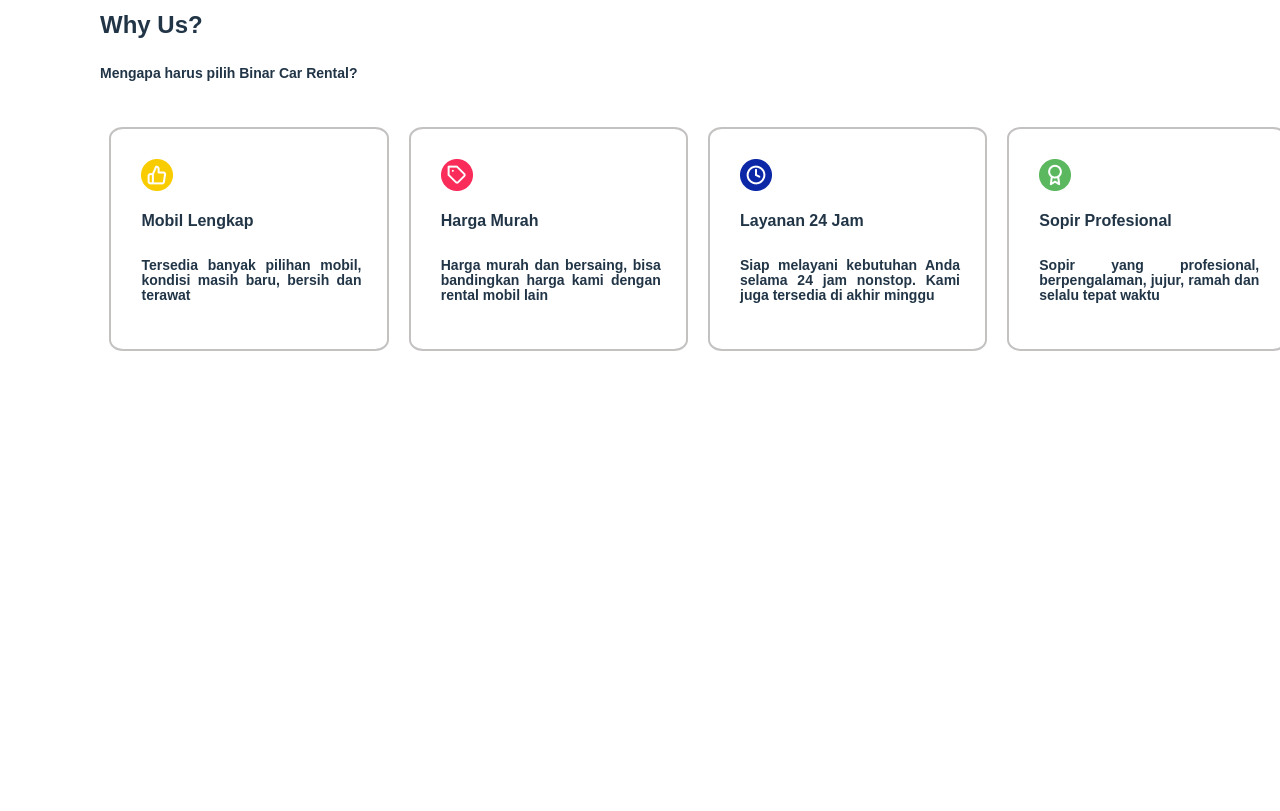
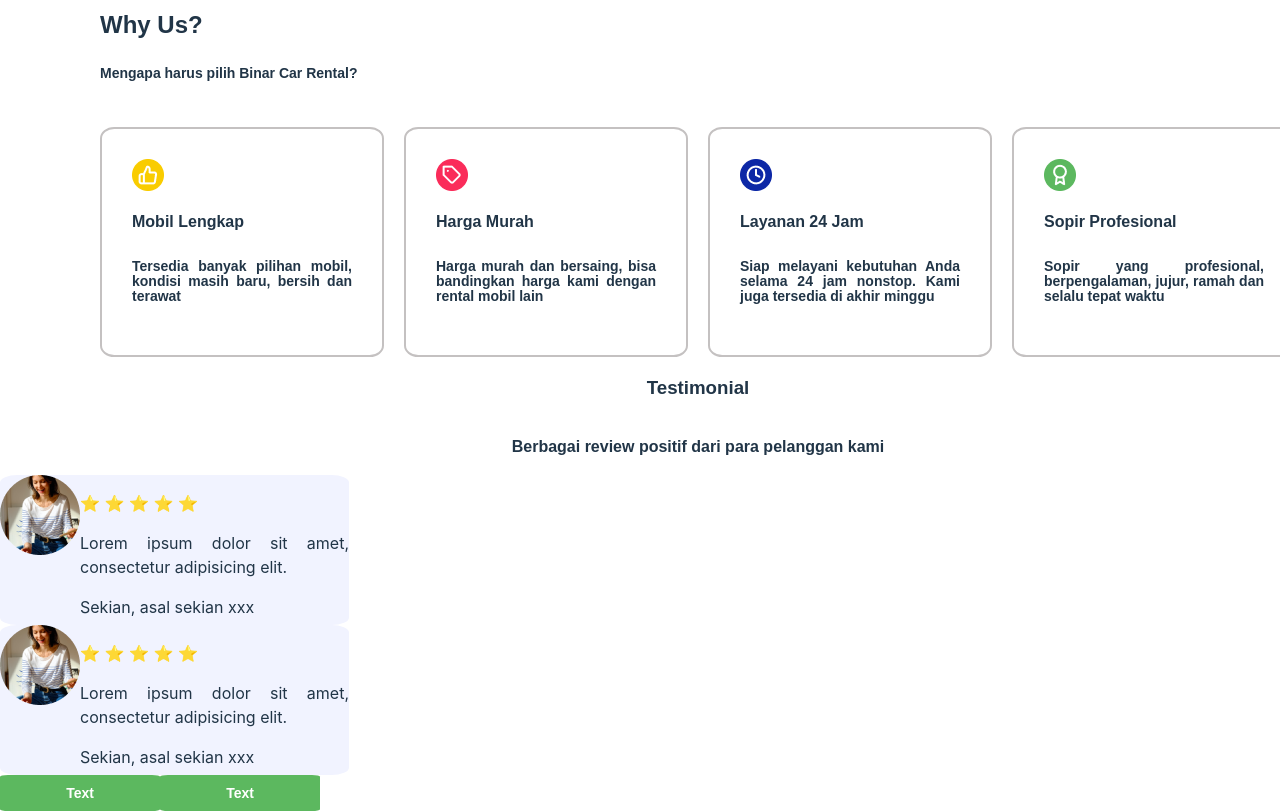
Before and after one commit to mirawdy/BINAR-GOLD-REACT, a React (Vite) app: page / in a window 1280 px wide. Shown: the part 1340-2151 px from the top of the page. Before the commit the page ends 1691 px from the top, so only its background shows below. Built offline with nearby package versions, Linux system fonts and the light colour scheme.

Commit message:
transfering previous work to react component

```diff
--- a/src/components/SectionTestimonials/SectionTestimonials.css
+++ b/src/components/SectionTestimonials/SectionTestimonials.css
@@ -0,0 +1,71 @@
+*{
+    box-sizing: border-box;
+}
+.section-tiga{
+    display: flex;
+    flex-direction: column;
+}
+
+.section-tiga-title{
+    display: flex;
+    flex-direction: column;
+    align-items: center;
+    justify-content: center;
+    padding: 0px 100px;
+    font-family: Arial, Helvetica, sans-serif;
+    font-weight: 700;
+}
+
+h2{
+    font-size: 24px;
+    line-height: 36px;
+}
+
+.card-right > p{
+    font-size: 14px;
+    line-height: 20px;
+    font-weight: 700;
+    width: 150px;
+}
+
+.section-tiga-card{
+    display: flex;
+    flex-direction: row;
+    justify-content: center;
+/*    flex-wrap: nowrap;
+    overflow: hidden;
+    scroll-behavior: smooth;*/
+}
+
+.cardz{
+/*    width:619px;*/
+    width: 25%;
+    height: 150px;
+    display: flex;
+    padding-right: 0px;
+    flex-direction: row;
+    border-width: 0px;
+    background-color: #F1F3FF;
+    border-radius: 5%;
+/*    transition: 1s cubic-bezier(0.39, 0.575, 0.565, 1);*/
+}
+
+.testiName{
+    font-weight: 400;
+}
+
+.card-left > img{
+    width: 80px;
+    height: 80px;
+}
+
+.card-left{
+    width: 100px;
+    padding-right: 10px;
+}
+
+.card-right{
+    width: 170px;
+    display: flex;
+    flex-direction: column;
+}
--- a/src/components/SectionTestimonials/index.jsx
+++ b/src/components/SectionTestimonials/index.jsx
@@ -0,0 +1,42 @@
+import fotoTesti1 from '../../assets/photo-testi-1.png'
+import fotoTesti2 from '../../assets/photo-testi-2.png'
+import './SectionTestimonials.css'
+import Button from '../Button'
+
+function TestiSlider(){
+    return(
+        <>
+        <section className="section-tiga">
+            <div className="section-tiga-title">
+                <h3>Testimonial</h3>
+                <p>Berbagai review positif dari para pelanggan kami</p></div>
+
+            <div className="section-tiga-cards">
+                <div className="cardz">
+                    <div className="cards-left">
+                        <img src={fotoTesti2} alt="the photo of user who give testimonial"/></div>
+                    <div className="cards-right">
+                        <p>&#x2B50; &#x2B50; &#x2B50; &#x2B50; &#x2B50;</p>
+                        <p>Lorem ipsum dolor sit amet, consectetur adipisicing elit.</p>
+                        <p className="testiName">Sekian, asal sekian xxx</p>
+                    </div></div>
+                <div className="cardz">
+                <div className="cards-left">
+                    <img src={fotoTesti2} alt="the photo of user who give testimonial"/>
+                    </div>
+                    <div className="cards-right">
+                    <p>&#x2B50; &#x2B50; &#x2B50; &#x2B50; &#x2B50;</p>
+                     <p>Lorem ipsum dolor sit amet, consectetur adipisicing elit.</p>
+                    <p className="testiName">Sekian, asal sekian xxx</p>
+                    </div>
+                </div>
+            </div>
+            <div>
+                    <Button id ="prev"/><Button id ="next"/>
+                </div>
+        </section>
+        </>
+    )
+}
+
+export default TestiSlider
--- a/src/components/SectionWhyUs/SectionWhyUs.css
+++ b/src/components/SectionWhyUs/SectionWhyUs.css
@@ -49,8 +49,8 @@
     display: flex;
     flex-direction: column;
     justify-content: flex-start;
-    width: 18%;
-    height: 160px;
+    width: 25%;
+    height: 230px;
     padding: 30px 30px;
     border-width: 2px;
     border-color: rgb(196, 193, 193);
--- a/src/pages/home.jsx
+++ b/src/pages/home.jsx
@@ -2,6 +2,7 @@
 import Service from "../components/SectionService"
 import Nav from "../components/Nav"
 import WhyUs from "../components/SectionWhyUs"
+import TestiSlider from "../components/SectionTestimonials"
 
 function Home(){
     return(
@@ -10,6 +11,7 @@
         <Hero/>
         <Service/>
         <WhyUs/>
+        <TestiSlider/>
         </>
     )
 }
```
Also changed, not shown: src/assets/photo-testi-1.png (added), src/assets/photo-testi-2.png (added).
